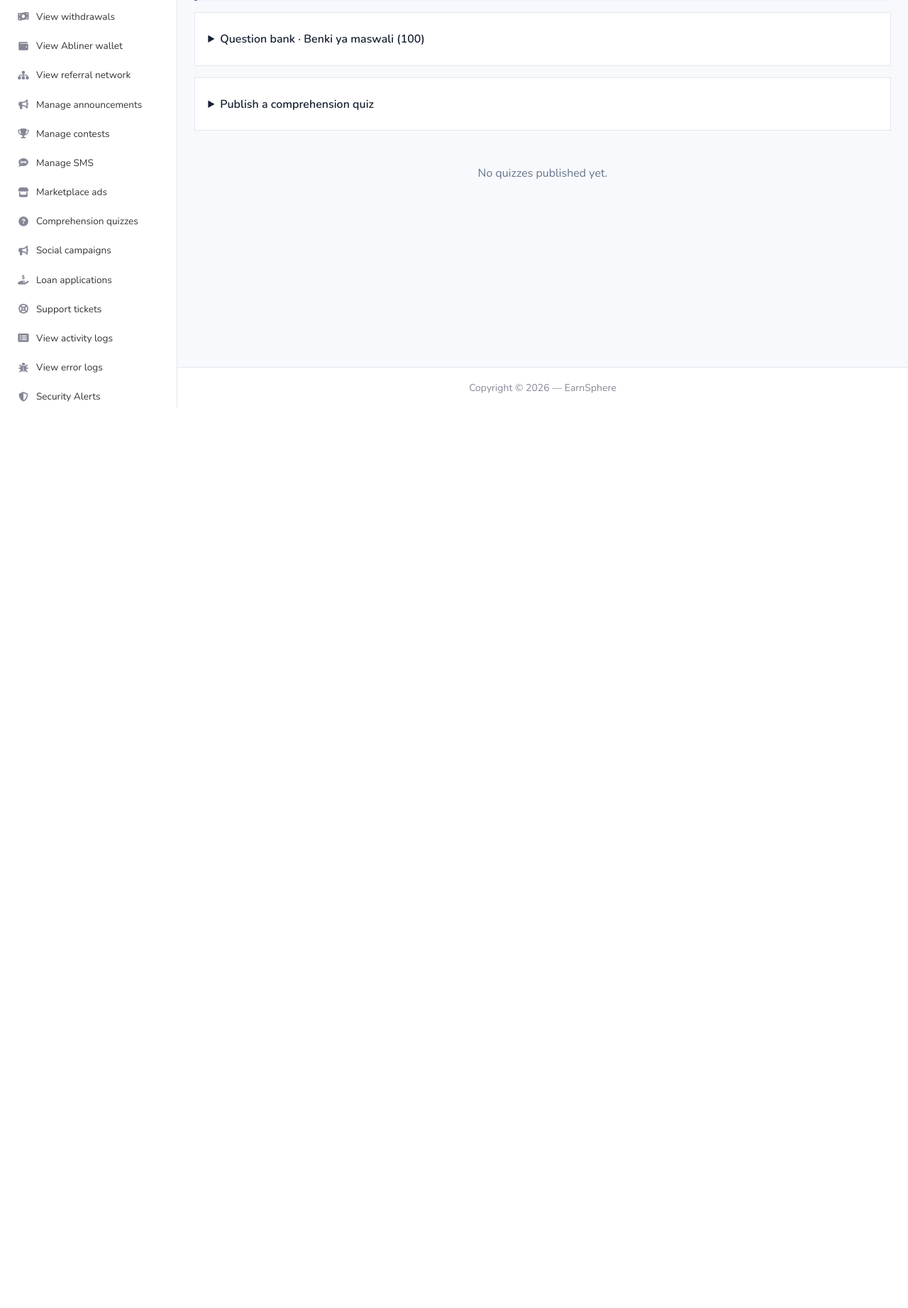
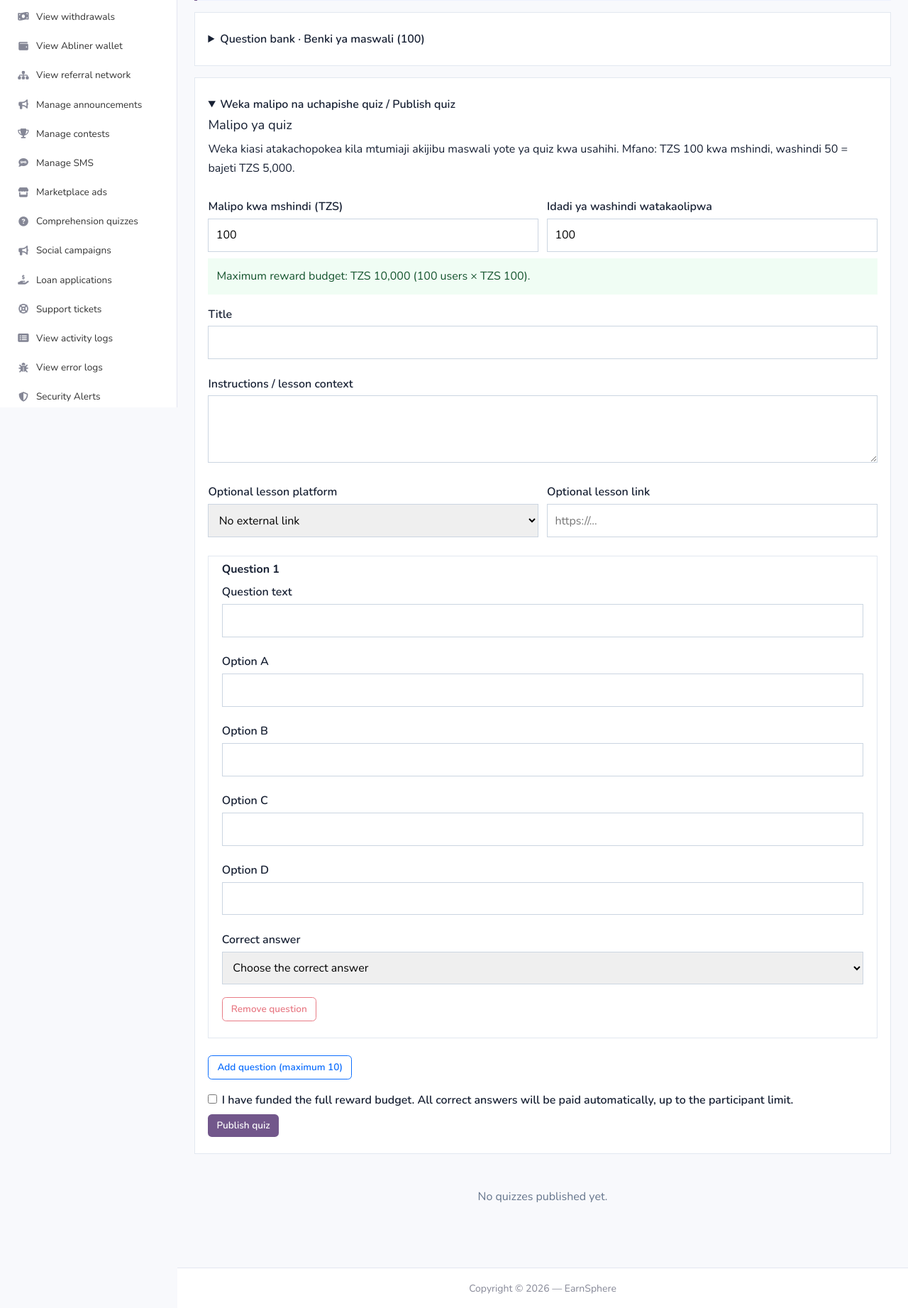
Before and after one commit to mtaitahd/earnsphere, a PHP site: page /earnsphere/admin/quizzes in a window 1280 px wide. Shown: the part 226-2069 px from the top of the page at 71% size. Before the commit the page ends 800 px from the top, so only its background shows below. Run offline with PHP 8.4, Linux system fonts and the light colour scheme; a user stored in the database is signed in; data comes from the database, SQL or seed files in the repository; data that the repository does not hold is empty; some libraries are stand-ins or nearby versions.

Commit message:
Make admin quiz reward settings visible by default

```diff
--- a/admin/quizzes.php
+++ b/admin/quizzes.php
@@ -45,13 +45,14 @@ $more=count($quizzes)>25;$quizzes=array_slice($quizzes,0,25);$pageTitle='Compreh
 <p id="quiz-bank-count" aria-live="polite">0 / 10 selected</p><button class="btn btn-primary">Load selected questions into draft</button>
 <p>Loading replaces the current unpublished draft. Nothing is published until you press Publish quiz.</p>
 </form></details>
-<details class="service-card" <?= $draft?'open':'' ?>><summary>Publish a comprehension quiz</summary>
+<details class="service-card" open><summary>Weka malipo na uchapishe quiz / Publish quiz</summary>
 <form method="POST" id="quiz-publish-form"><?php featureToken(); ?><input type="hidden" name="action" value="create">
+<h2>Malipo ya quiz</h2><p>Weka kiasi atakachopokea kila mtumiaji akijibu maswali yote ya quiz kwa usahihi. Mfano: TZS 100 kwa mshindi, washindi 50 = bajeti TZS 5,000.</p>
+<div class="service-grid"><div><label for="quiz-reward">Malipo kwa mshindi (TZS)</label><input id="quiz-reward" name="reward" type="number" min="1" max="100000" value="<?= quizField($draft,'reward','100') ?>" required></div><div><label for="quiz-slots">Idadi ya washindi watakaolipwa</label><input id="quiz-slots" name="slots" type="number" min="1" max="10000" value="<?= quizField($draft,'slots','100') ?>" required></div></div>
+<p class="service-budget" id="quiz-budget"></p>
 <label for="quiz-title">Title</label><input id="quiz-title" name="title" maxlength="150" value="<?= quizField($draft,'title') ?>" required>
 <label for="quiz-instructions">Instructions / lesson context</label><textarea id="quiz-instructions" name="instructions" rows="3" maxlength="4000" required><?= quizField($draft,'instructions') ?></textarea>
 <div class="service-grid"><div><label for="quiz-platform">Optional lesson platform</label><select id="quiz-platform" name="platform"><option value="none">No external link</option><?php foreach(SocialHub::PLATFORMS as $key=>$label): ?><option value="<?= $key ?>" <?= ($draft['platform']??'none')===$key?'selected':'' ?>><?= $label ?></option><?php endforeach; ?></select></div><div><label for="quiz-url">Optional lesson link</label><input id="quiz-url" name="source_url" type="url" maxlength="600" value="<?= quizField($draft,'source_url') ?>" placeholder="https://..."></div></div>
-<div class="service-grid"><div><label for="quiz-reward">Reward for all correct (TZS)</label><input id="quiz-reward" name="reward" type="number" min="1" max="100000" value="<?= quizField($draft,'reward','100') ?>" required></div><div><label for="quiz-slots">Maximum paid users</label><input id="quiz-slots" name="slots" type="number" min="1" max="10000" value="<?= quizField($draft,'slots','100') ?>" required></div></div>
-<p class="service-budget" id="quiz-budget"></p>
 <div id="quiz-question-list">
 <?php foreach($draftQuestions as $index=>$question): $question=is_array($question)?$question:[];$options=is_array($question['options']??null)?$question['options']:[]; ?>
 <fieldset class="quiz-question service-card" data-quiz-question><legend>Question <span data-question-number><?= $index+1 ?></span></legend>
```
